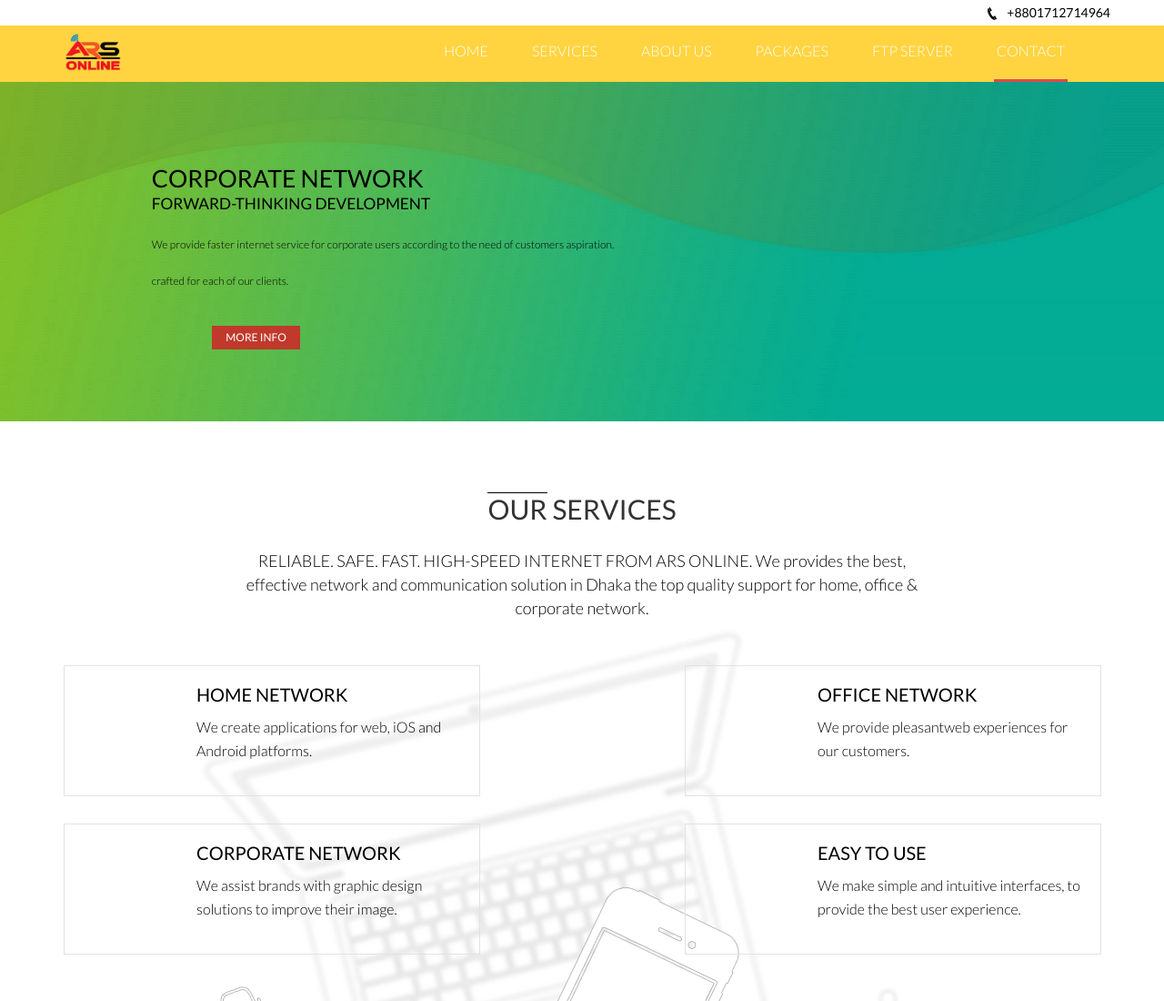
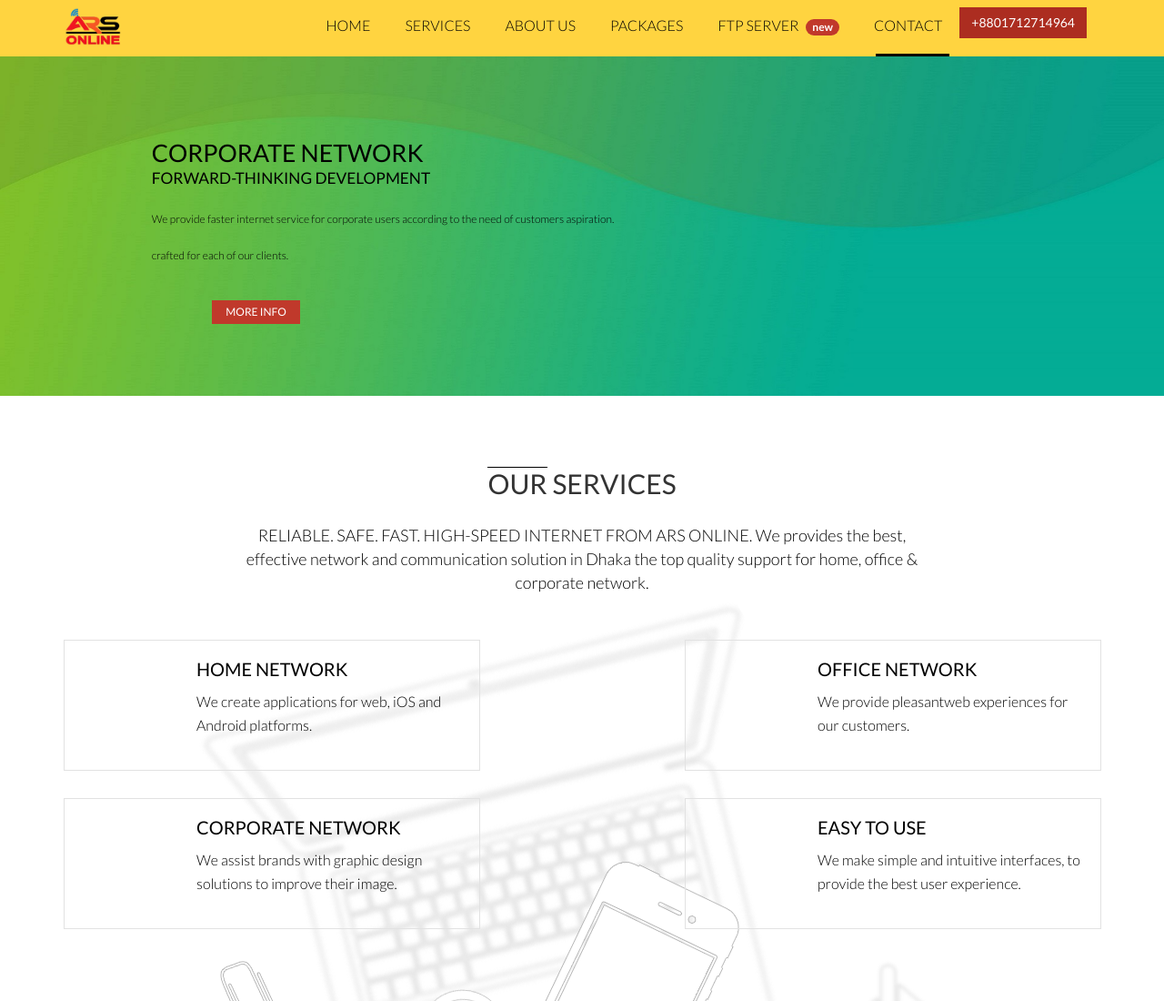
Before and after one commit to ssjisan/ars-tem, a plain HTML site: page index.html in a window 1280 px wide. Shown: the top 1100 px of the page at 91% size. Drawn offline with Linux system fonts and the light colour scheme; some packages are replaced by stand-ins of ours.

Commit message:
changin again

```diff
--- a/assets/css/main.css
+++ b/assets/css/main.css
@@ -134,10 +134,27 @@ h4 {
   font-size: 24px;
   line-height: 20px;
 }
-
+.nav-button{
+  background: #ac2d20;
+  color: #fff;
+}
 /* ============================
    3-Navigation
    =========================== */
+   .badge {
+    background-color: #C1392B; /* Badge background color */
+    color: #fff;               /* Badge text color */
+    padding: 3px 7px;          /* Padding for the badge */
+    font-size: 0.75em;         /* Font size for the badge */
+    border-radius: 10px;       /* Rounded corners for the badge */
+    vertical-align: middle;    /* Aligns the badge vertically with the text */
+    margin-left: 5px;
+    text-transform: lowercase !important;
+    /* Space between the text and the badge */
+  }
+  .navbar-btn {
+    margin-top: 8px; /* Adjust to vertically align with nav items */
+  }
 
 ul.navbar-nav {
   float: right;
@@ -152,7 +169,7 @@ ul.navbar-nav {
 .navbar-default .navbar-nav > .active > a,
 .navbar-default .navbar-nav > .active > a:hover,
 .navbar-default .navbar-nav > .active > a:focus {
-  color: #fff;
+  color: #010101;
   background: none;
 }
 .navbar-default .navbar-nav > li > a,
@@ -160,7 +177,7 @@ ul.navbar-nav {
 .navbar-default .navbar-nav > li > a:focus {
   font-size: 16px;
   line-height: 35px;
-  color: #fff;
+  color: #010101;
   font-weight: 100;
   text-transform: uppercase;
   text-align: center;
@@ -237,7 +254,7 @@ ul.dropdown-menu li a {
 }
 a.btn {
   background: #fff;
-  color: #000;
+  color: #010101;
   text-decoration: none;
   text-transform: uppercase;
   font-weight: 100;
@@ -288,7 +305,7 @@ a.navbar-brand img {
   min-width: 40px;
   z-index: 100;
   bottom: 0px;
-  background: #dd4952;
+  background: #010101;
   margin-left: 10px;
   padding-bottom: 0;
 }
@@ -2186,6 +2203,17 @@ footer .social li {
 /* ============================
    20-Responsive
    =========================== */
+
+   @media (max-width: 992px) {
+    .nav-button{
+      display: none;
+    }
+   }
+   @media (min-width: 992px) {
+    .nav-container{
+      display: flex;justify-content: space-between; align-items: center;
+    }
+   }
 /* Large desktop */
 @media (min-width: 1200px) {
   .boxed-layout {
@@ -2198,8 +2226,8 @@ footer .social li {
   }
 
   .navbar-nav > li {
-    padding-left: 21px;
-    padding-right: 21px;
+    padding-left: 16px;
+    padding-right: 16px;
   }
 
   .navbar-default .social-fonts {
--- a/index.html
+++ b/index.html
@@ -37,37 +37,9 @@ header
 =================================-->
 <header>
   <nav class="navbar navbar-default" id="sticktop">
-    <div style="background-color: #fff">
-      <div
-        class="container"
-        style="display: flex; justify-content: flex-end; padding: 4px"
-      >
-        <a
-          aria-label="Call on Phone"
-          href="tel:+8801712714964"
-          target="_blank"
-          style="text-decoration: none"
-        >
-          <div
-            style="display: flex; justify-content: center; align-items: center"
-          >
-            <div style="width: 16px; margin-right: 8px">
-              <img src="assets/img/phone.png" alt="phone-icon" width="100%" />
-            </div>
-            <p style="margin: auto; color: #000">+8801712714964</p>
-          </div>
-        </a>
-      </div>
-    </div>
     <div class="container">
       <div class="navbar-header">
-        <button
-          class="navbar-toggle"
-          data-target=".navbar-collapse"
-          data-toggle="collapse"
-          type="button"
-        ></button>
-
+        <button class="navbar-toggle" data-target=".navbar-collapse" data-toggle="collapse" type="button"></button>
         <a class="navbar-brand" href="#">
           <div style="width: 80px">
             <img src="assets/img/logo.png" alt="logo" width="100%" />
@@ -77,17 +49,22 @@ header
 
       <div class="navbar-collapse collapse">
         <ul class="nav navbar-nav">
-          <li class="dropdown active">
-            <a href="#home" class="scrollto">Home</a>
-          </li>
+          <li class="dropdown active"><a href="#home" class="scrollto">Home</a></li>
           <li><a class="scrollto" href="#services">Services</a></li>
           <li><a class="scrollto" href="#profile">About Us</a></li>
           <li><a class="scrollto" href="#pricing">Packages</a></li>
-          <li><a class="scrollto" href="#ftp">FTP SERVER</a></li>
+          <li><a class="scrollto" href="#ftp">FTP SERVER <span class="badge">new</span></a></li>
           <li><a class="scrollto" href="#contact">Contact</a></li>
+          <a
+          aria-label="Call on Phone"
+          href="tel:+8801712714964"
+          target="_blank"
+          style="text-decoration: none"
+        >
+        <button class="btn navbar-btn navbar-right nav-button">+8801712714964</button>
+      </a>
         </ul>
       </div>
-      <!--/.nav-collapse -->
     </div>
   </nav>
 </header>
```
